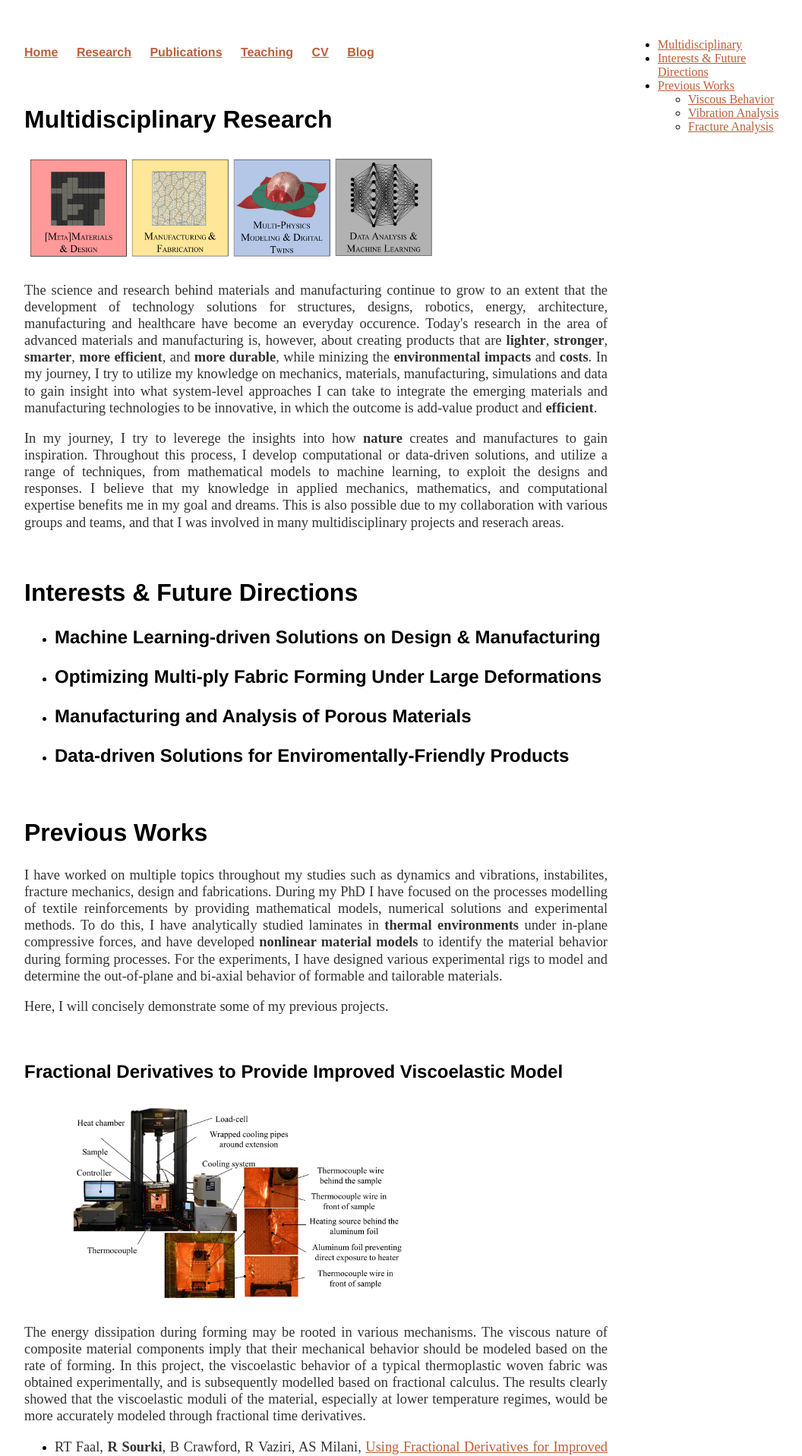
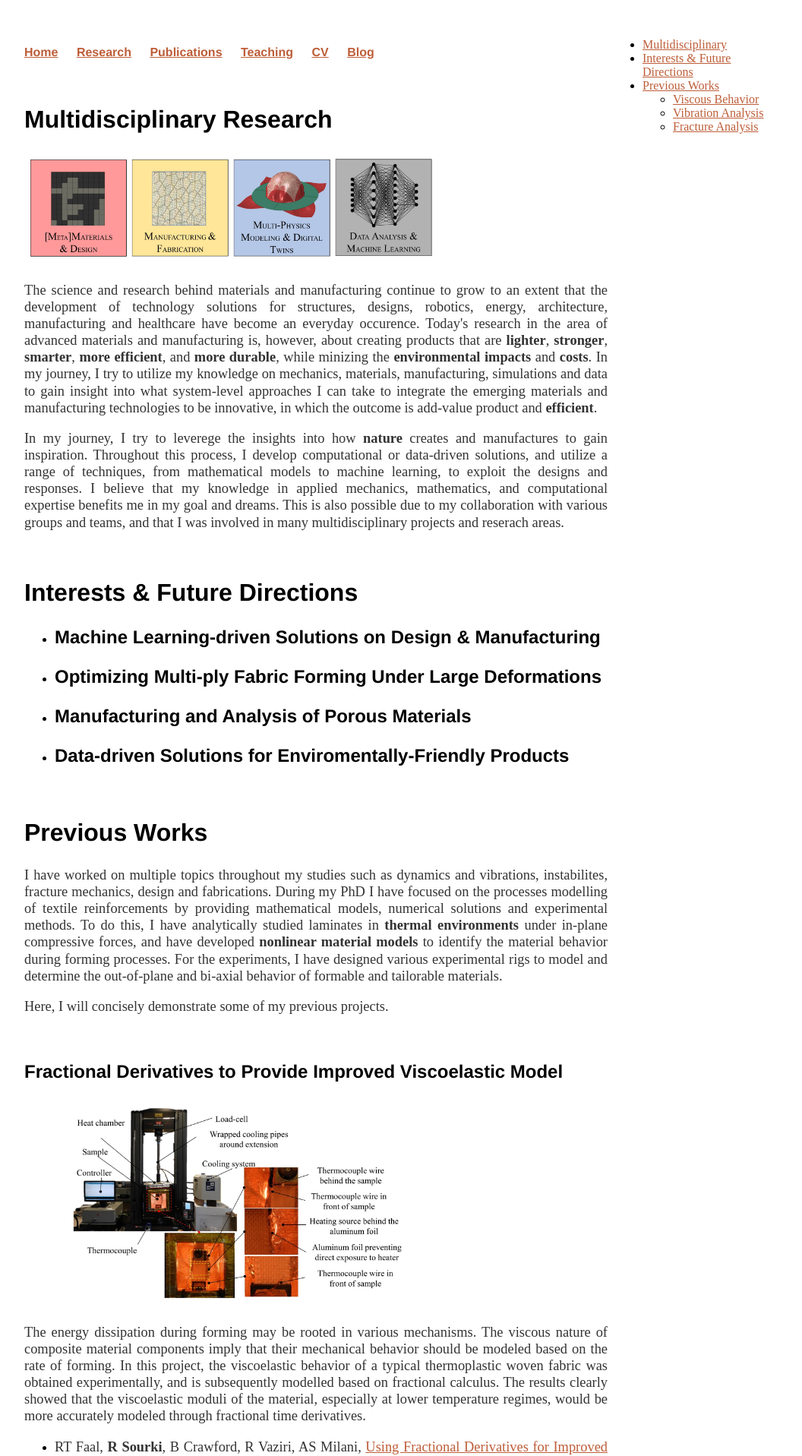
Before and after one commit to rsourki/rsourki.github.io, a Jekyll site: the page built from research/index.html, in a window 1280 px wide. Shown: the top 1917 px of the page at 76% size, without its empty margins (224-1280 px from the left). Built offline with Jekyll 4.4.1, drawn with Linux system fonts in a browser that asks for light colours.

Commit message:
Update main.css

```diff
--- a/css/main.css
+++ b/css/main.css
@@ -23,7 +23,7 @@ a:hover {
 
 #menu {
   position: fixed;
-  right: 30px;
+  right: 50px;
   top: 10%;
   width: 10em;
   margin-top: -2.5em;
```
